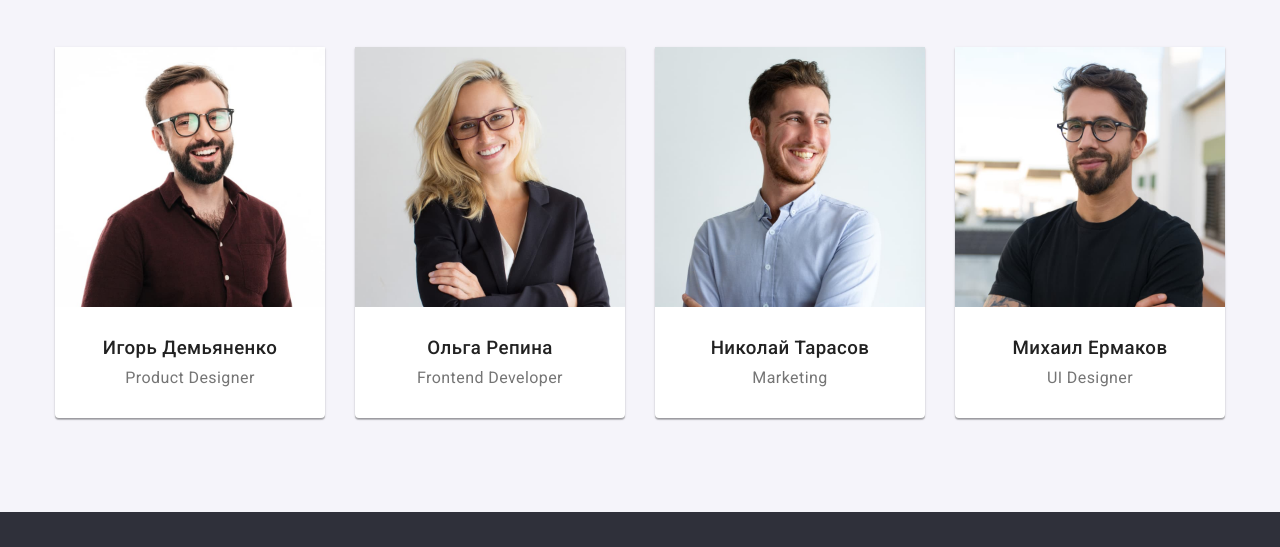
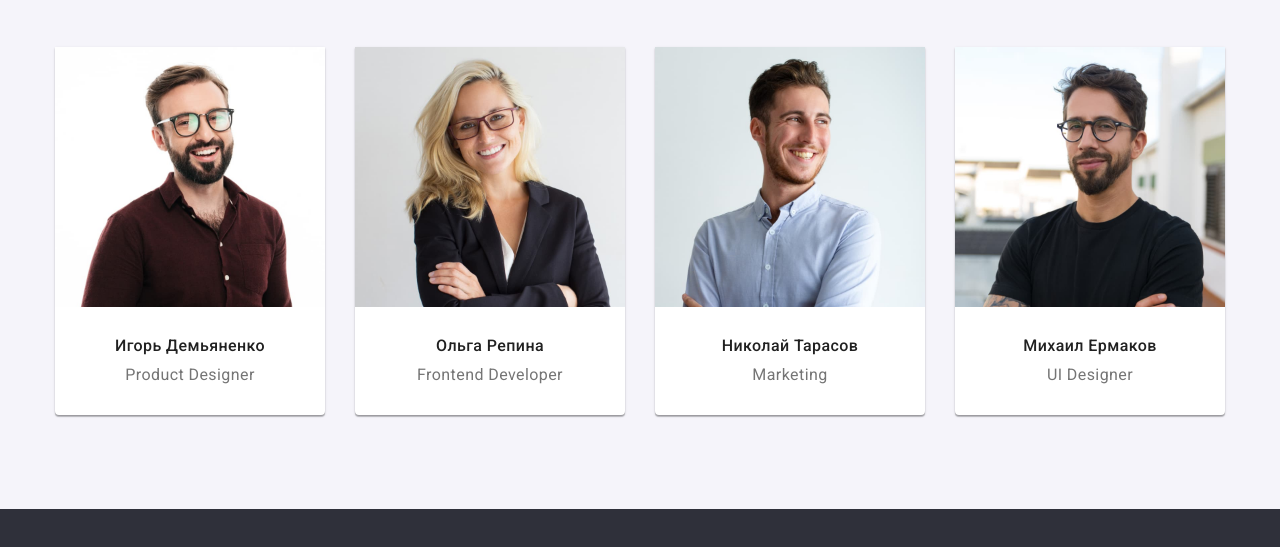
Before and after one commit to ishkov2709/goit-markup-hw-03, a plain HTML site: page index.html in a window 1280 px wide. Shown: the part 1584-2131 px from the top of the page. Drawn offline with nearby package versions, Linux system fonts and the light colour scheme.

Commit message:
Update styles.css

```diff
--- a/css/styles.css
+++ b/css/styles.css
@@ -265,9 +265,12 @@ img {
   padding-bottom: 30px;
 }
 
-.name {
+.box-card .name {
   margin: 0 0 10px 0;
+
   font-weight: 500;
+  font-size: 16px;
+  line-height: 1.18;
 }
 
 .profession {
```
